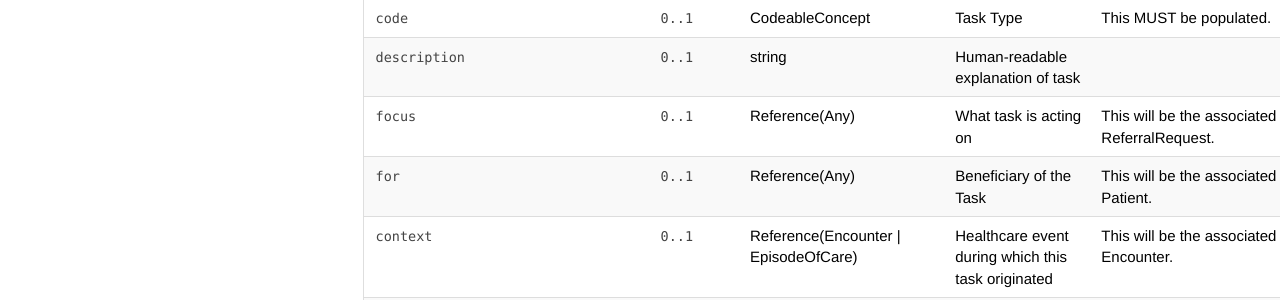
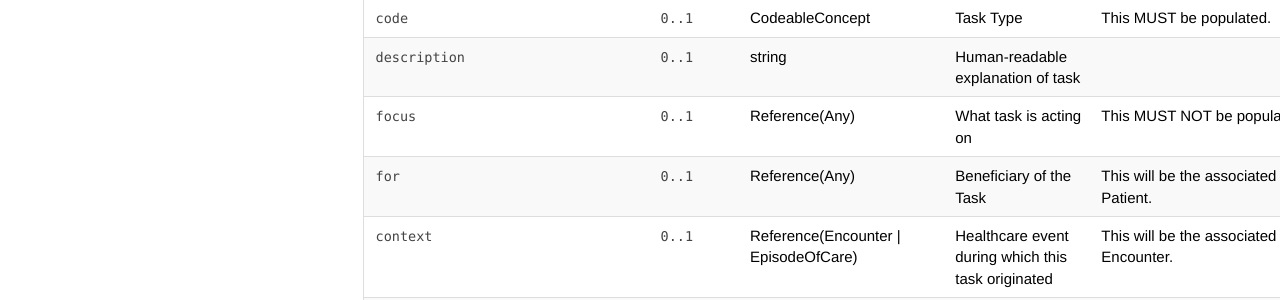
Before and after one commit to nhsconnect/FHIR-CDS, a Jekyll site: the page built from pages/explore/api_task.md, in a window 1280 px wide and 900 px high, scrolled down 2023 px. Shown: the part 153-453 px from the top of the window. Built offline with Jekyll 4.4.1, drawn with Linux system fonts in a browser that asks for light colours; nearby versions of some CDN libraries; comment, search, counter and statistics services are not loaded.

Commit message:
Focus - do not use
Updated FOCUS guidance to 'This MUST NOT be populated.'

```diff
--- a/pages/explore/api_task.md
+++ b/pages/explore/api_task.md
@@ -199,7 +199,7 @@ Detailed implementation guidance for an `Task` resource in the CDS context is gi
     <td><code>0..1</code></td>
     <td>Reference(Any)</td>
     <td>What task is acting on</td>
-<td>This will be the associated ReferralRequest.</td>
+<td>This MUST NOT be populated.</td>
 </tr>
 <tr>
   <td><code>for</code></td>
```
